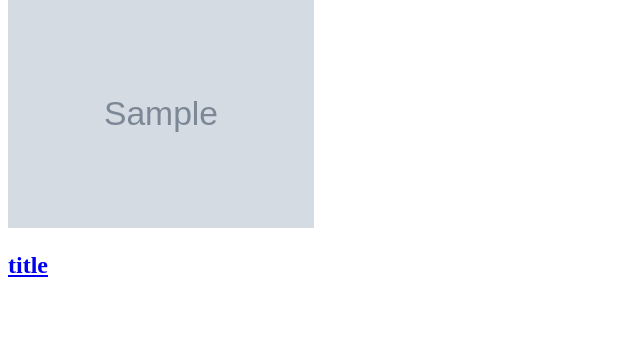
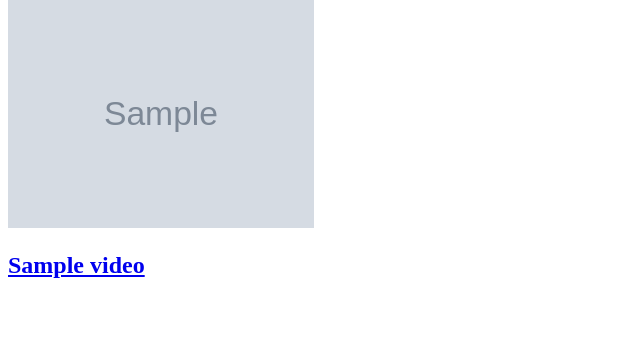
Before and after one commit to afcentertainment/videos, a Flask app: template app/templates/index.html in a window 1280 px wide. Shown: the part 129-486 px from the top of the page, without its empty margins (0-640 px from the left). Run offline with Flask 3, Linux system fonts and the light colour scheme; the template is opened without the code that fills it: most values are stand-ins (such as "Sample title", 1, 10 or a date in 2020); grey boxes marked "Sample" are stand-in pictures.

Commit message:
Update index.html

```diff
--- a/app/templates/index.html
+++ b/app/templates/index.html
@@ -111,8 +111,8 @@
         {% if video['thumbnailURL'] %}
             <div class="video-item">
                 <a href="{{ url_for('play', video_id=loop.index0) }}">
-                    <img src="{{ video['thumbnailURL'] }}" alt="{{ video['title'] }}">
-                    <h2>title</h2>
+                    <img src="{{ video['thumbnailURL'] }}" alt="{{ video['name'] }}">
+                    <h2>{{ video['name'] }}</h2>
                 </a>
             </div>
         {% endif %}
```
